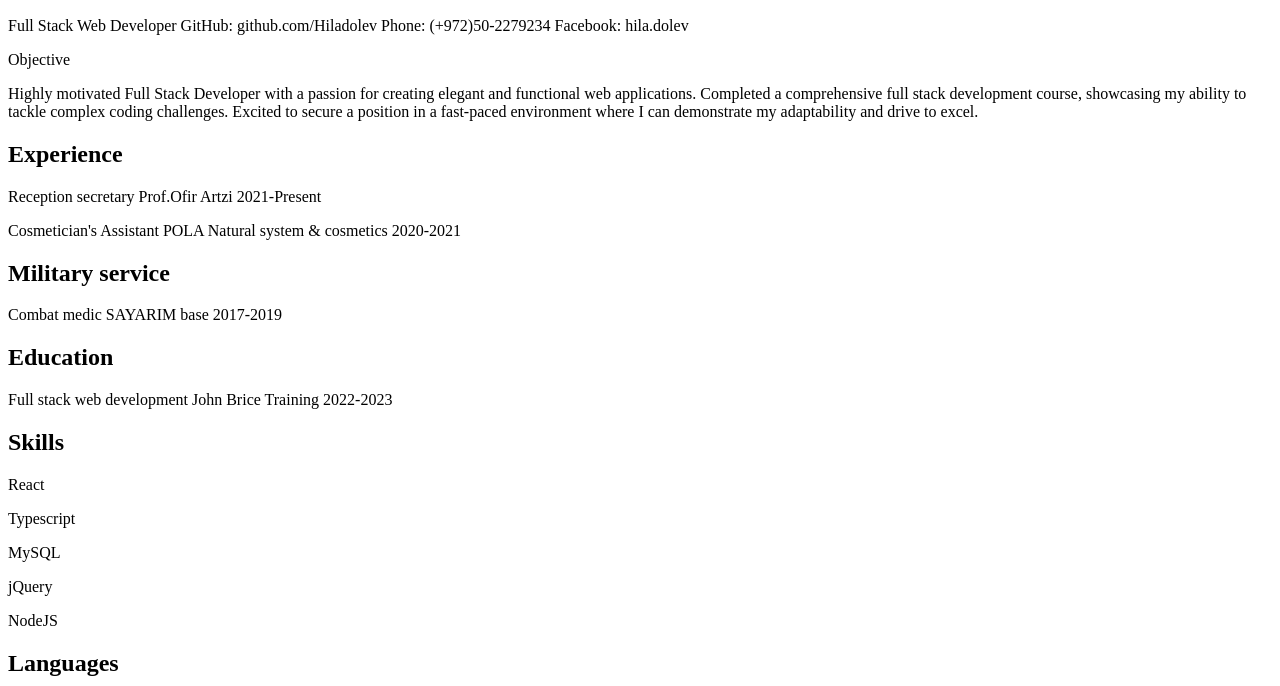
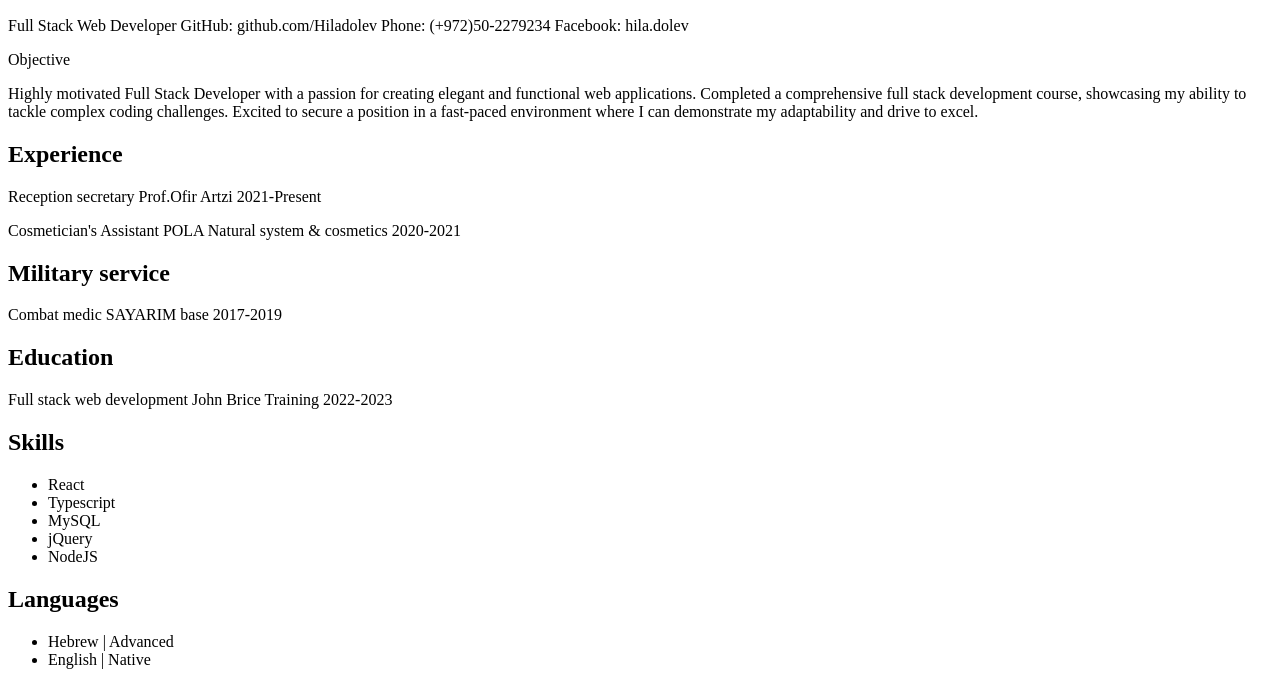
Before and after one commit to Hiladolev/resume, a plain HTML site: page index.html in a window 1280 px wide. Shown: the part 110-796 px from the top of the page. Drawn offline with Linux system fonts and the light colour scheme.

Commit message:
unordered list + list item

```diff
--- a/index.html
+++ b/index.html
@@ -34,7 +34,10 @@
             Prof.Ofir Artzi
             2021-Present
         </p>
-        <p>Cosmetician's Assistant POLA Natural system & cosmetics 2020-2021</p>
+        <p>Cosmetician's Assistant
+            POLA Natural system & cosmetics
+            2020-2021
+        </p>
     </section>
     <section>
         <h2>Military service</h2>
@@ -54,16 +57,22 @@
     </section>
     <section>
         <h2>Skills</h2>
-        <p>React</p>
-        <p>Typescript</p>
-        <p>MySQL</p>
-        <p>jQuery</p>
-        <p>NodeJS</p>
+        <ul>
+            <li>React</li>
+            <li>Typescript</li>
+            <li>MySQL</li>
+            <li>jQuery</li>
+            <li>NodeJS</li>
+        </ul>
     </section>
     <section>
         <h2>Languages</h2>
-        <p>Hebrew | Advanced</p>
-        <p>English | Native</p>
+        <ul>
+            <li>Hebrew | Advanced</li>
+            <li>English | Native</li>
+        </ul>
+
+
     </section>
     <section>
         <h2>Recommendation</h2>
```
